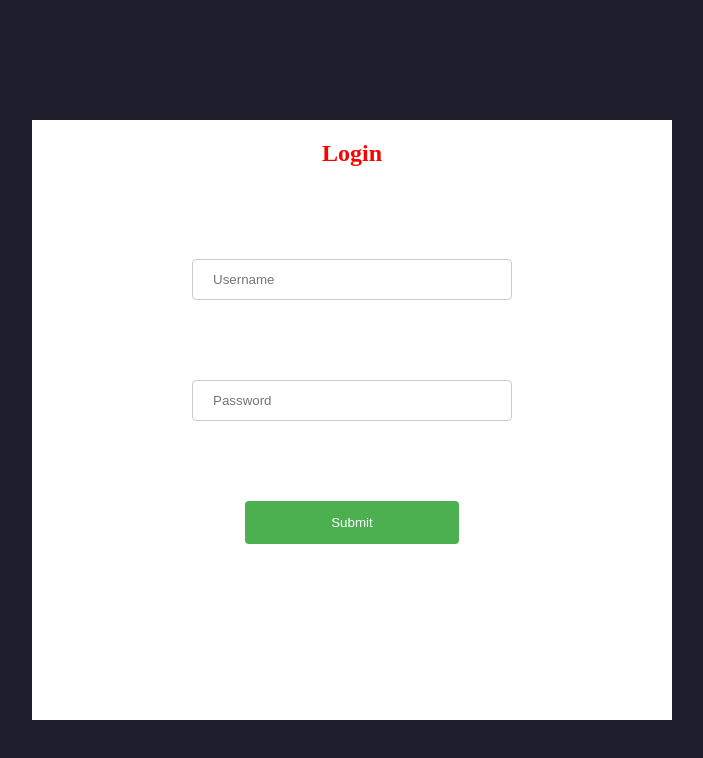
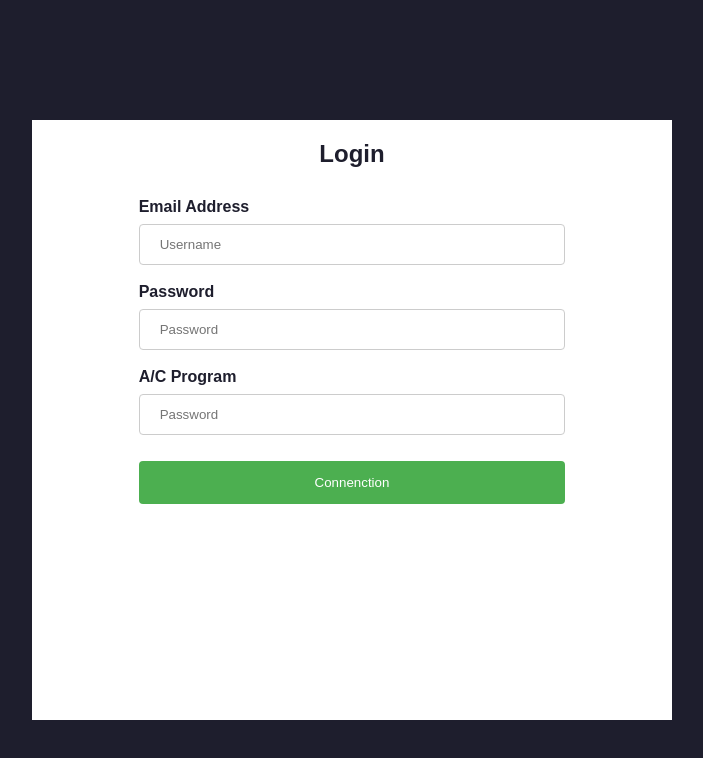
Before and after one commit to yashsonkar11/angular-ui-2, an Angular app: page /login in a window 1280 px wide. Shown: the top 758 px of the page, without its empty margins (288-991 px from the left). Built offline with nearby package versions, Linux system fonts and the light colour scheme.

Commit message:
login page ui

```diff
--- a/src/app/components/login/login.component.html
+++ b/src/app/components/login/login.component.html
@@ -9,18 +9,25 @@
           </h2>
         </div>
 
-        <div class="offset-s-3 col-s-6 r-offset-s-3 mt">
+        <div class="offset-s-2 col-s-8 r-offset-s-2 username">
+            <label for="uname"><b>Email Address</b></label>
             <input  type="text" placeholder="Username">
         </div>
 
-        <div class="offset-s-3 col-s-6 r-offset-s-3 mt">
+        <div class="offset-s-2 col-s-8 r-offset-s-2 password">
+            <label for="uname"><b>Password</b></label>
             <input type="text" placeholder="Password">
         </div>
 
-        <div class="offset-s-4 col-s-4 r-offset-s-4 mt">
+        <div class="offset-s-2 col-s-8 r-offset-s-2 ac-program">
+            <label for="uname"><b>A/C Program</b></label>
+            <input type="text" placeholder="Password">
+        </div>
+
+        <div class="offset-s-2 col-s-8 r-offset-s-2 ac-program ">
             <button >
                 <a [routerLink]="'/dashboard'">
-                  Submit
+                  Connenction
                 </a>
               </button>
         </div>
--- a/src/app/components/login/login.component.scss
+++ b/src/app/components/login/login.component.scss
@@ -8,17 +8,12 @@
     overflow: auto;
     position: absolute;
     background-color: #FFFFFF;
-    color: red;
+    color: rgb(30, 30, 45);;
     top: 10vh;
     left: 10vw;
     height: 80vh;
     width: 80vw;
   }
-
-  .title{
-    text-align: center;
-  }
-
 
   @media only screen and (min-width: 480px) {
     .login-box{
@@ -65,14 +60,26 @@
     }
   }
 
-a{
-  text-decoration: unset;
-  color: unset;
-}
+  .title{
+    text-align: center;
+  }
 
-.mt{
-  margin-top: 10%;
-}
+  a{
+     text-decoration: unset;
+     color: unset;
+   }
+
+    .username{
+      margin-top: 10px;
+    }
+
+    .password{
+      margin-top: 10px;
+    }
+
+    .ac-program{
+      margin-top: 10px;
+    }
 
 input {
   width: 100%;
--- a/src/styles.scss
+++ b/src/styles.scss
@@ -3,6 +3,7 @@
   }
 
 body{
+  font-family: Arial, Helvetica, sans-serif;
   margin: 0px;
 }
 
```
